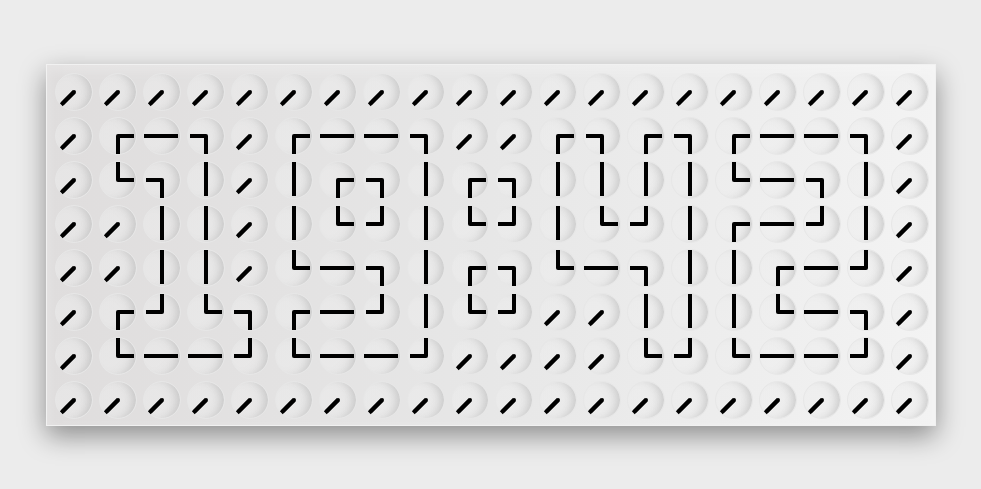
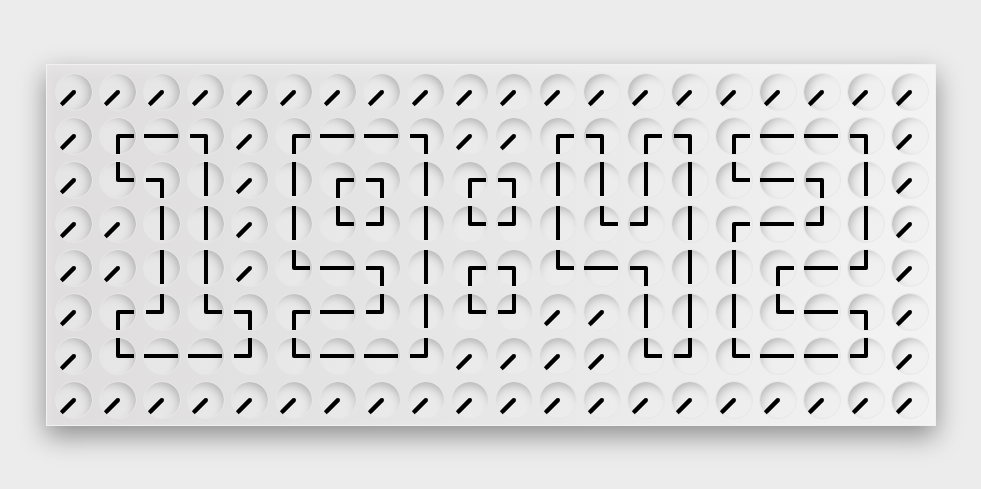
Before and after one commit to DrA1ex/ClockClock, a plain HTML site: page index.html in a window 1280 px wide. Shown: the part 155-644 px from the top of the page, without its empty margins (149-1130 px from the left). Drawn offline with Linux system fonts and the light colour scheme.

Commit message:
Implemented complex lighting

```diff
--- /dev/null
+++ b/calc.css
@@ -0,0 +1,11 @@
+.sqrt {
+    --sqrt-guess00: calc((var(--sqrt_value) / 2));
+    --sqrt-guess01: calc((var(--sqrt-guess00) + (var(--sqrt_value) / var(--sqrt-guess00))) / 2);
+    --sqrt-guess02: calc((var(--sqrt-guess01) + (var(--sqrt_value) / var(--sqrt-guess01))) / 2);
+    --sqrt-guess03: calc((var(--sqrt-guess02) + (var(--sqrt_value) / var(--sqrt-guess02))) / 2);
+    --sqrt-guess04: calc((var(--sqrt-guess03) + (var(--sqrt_value) / var(--sqrt-guess03))) / 2);
+    --sqrt-guess05: calc((var(--sqrt-guess04) + (var(--sqrt_value) / var(--sqrt-guess04))) / 2);
+    --sqrt-guess06: calc((var(--sqrt-guess05) + (var(--sqrt_value) / var(--sqrt-guess05))) / 2);
+    --sqrt-guess07: calc((var(--sqrt-guess06) + (var(--sqrt_value) / var(--sqrt-guess06))) / 2);
+    --sqrt: calc((var(--sqrt-guess07) + (var(--sqrt_value) / var(--sqrt-guess07))) / 2);
+}
--- a/index.html
+++ b/index.html
@@ -2,6 +2,7 @@
 <head>
     <title>The ClockClock Experience</title>
     <link rel="stylesheet" href="style.css"/>
+    <link rel="stylesheet" href="calc.css"/>
     <link rel="stylesheet" href="themes.css"/>
 </head>
 <body>
@@ -11,7 +12,7 @@
     </div>
 </div>
 
-<div id="proto" class="clock">
+<div id="proto" class="sqrt clock-calc clock-calc-hyp clock">
     <div class="dot"></div>
     <div class="minute"></div>
     <div class="hour"></div>
--- a/index.js
+++ b/index.js
@@ -25,6 +25,8 @@ proto.getElementsByClassName("minute")[0].style.height = MINUTE_HEIGHT + "px";
 
 parent.style.height = MARGIN + ROWS * (SIZE + MARGIN) + "px";
 parent.style.width = MARGIN + COLS * (SIZE + MARGIN) + "px";
+parent.style.setProperty("--rows", ROWS.toString());
+parent.style.setProperty("--cols", COLS.toString());
 
 const clockElements = new Array(ROWS);
 
@@ -45,6 +47,8 @@ for (let i = 0; i < ROWS; i++) {
 
         elem.style.top = MARGIN + i * (SIZE + MARGIN) + "px";
         elem.style.left = MARGIN + j * (SIZE + MARGIN) + "px";
+        elem.style.setProperty("--x", j.toString());
+        elem.style.setProperty("--y", i.toString());
 
         parent.appendChild(elem);
     }
@@ -66,7 +70,7 @@ if (params.mode === "fullscreen") {
         document.body.clientHeight / parent.clientHeight
     ) * 0.85;
 
-    document.body.style.zoom = zoom;
+    document.body.style.zoom = zoom.toString();
 }
 
 
--- a/style.css
+++ b/style.css
@@ -19,6 +19,8 @@ body {
 }
 
 .background {
+    --cols: none;
+    --rows: none;
     position: relative;
     border: 1px solid #f1f1f1;
     background: #e7e7e7;
@@ -26,12 +28,34 @@ body {
     box-shadow: 0 5px 10px 2px rgba(253, 253, 253, 0.2) inset;
 }
 
+.clock-calc {
+    --x: none;
+    --y: none;
+
+    --light_x: calc(var(--cols) / 2);
+    --light_y: -2;
+
+    --tr_height: calc(var(--y) - var(--light_y));
+    --tr_width: calc(var(--light_x) - var(--x));
+}
+
+.clock-calc-hyp {
+    --distance_sqr: calc((var(--tr_width) * var(--tr_width)) + (var(--tr_height) * var(--tr_height)));
+    --sqrt_value: calc(var(--distance_sqr));
+    --tr_hyp: calc(var(--sqrt));
+}
+
 .clock {
+    --mul: 8px;
+    --cos_a: calc(var(--tr_width) / var(--tr_hyp));
+    --sin_a: calc(var(--tr_height) / var(--tr_hyp));
+
+    box-shadow: calc(-1 * var(--mul) * var(--cos_a)) calc(var(--mul) * var(--sin_a)) 10px -5px rgba(163, 163, 163, 0.8) inset;
+
     position: absolute;
     background: #ededed;
     background: linear-gradient(135deg, #ededed80 0%, #efefef80 100%);
     border: 1px solid #e7e7e7;
-    box-shadow: -8px 0 10px -5px rgba(163, 163, 163, 0.5) inset;
     border-radius: 50%;
 }
 
```
